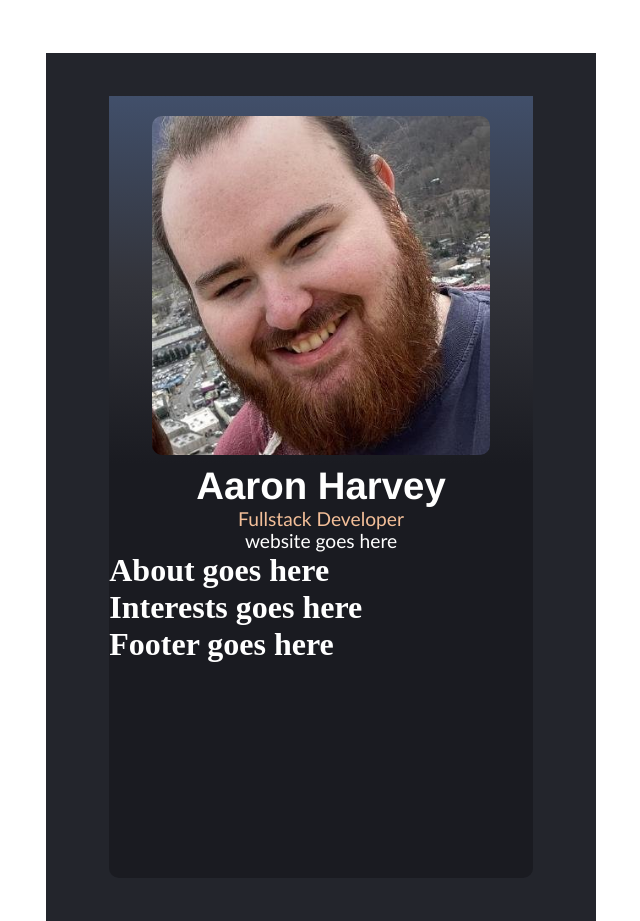
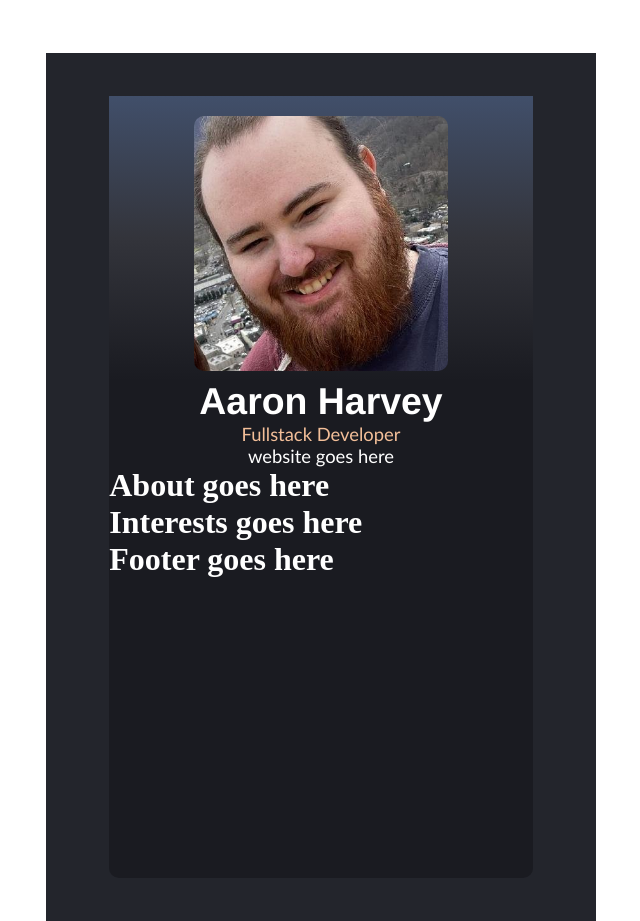
Before and after one commit to AaronJHarvey/React-Digital-Business-Card, a React (Vite) app: page / in a window 1280 px wide. Shown: the whole page, without its empty margins (19-659 px from the left). Built offline with nearby package versions, Linux system fonts and the light colour scheme.

Commit message:
Fixes font sizes for Info text

```diff
--- a/src/index.css
+++ b/src/index.css
@@ -35,14 +35,14 @@
 }
 
 #info-photo-container > #photo {
-	width: 80%;
+	width: 60%;
 	margin: 20px auto 5px;
 	border-radius: 10px;
 }
 
 #info-text {
 	background-color: #1a1b21;
-	font-size: 1.2rem;
+	font-size: 1.17rem;
 	font-family: 'Franklin Gothic Medium', 'Arial Narrow', Arial, sans-serif;
 }
 
@@ -50,7 +50,7 @@
 	line-height: 22px;
 	font-family: 'Gill Sans', 'Gill Sans MT', Calibri, 'Trebuchet MS', sans-serif;
 	font-weight: 400;
-	font-size: 1.2rem;
+	font-size: 1.15rem;
 }
 
 #info-text > :nth-child(2) {
```
